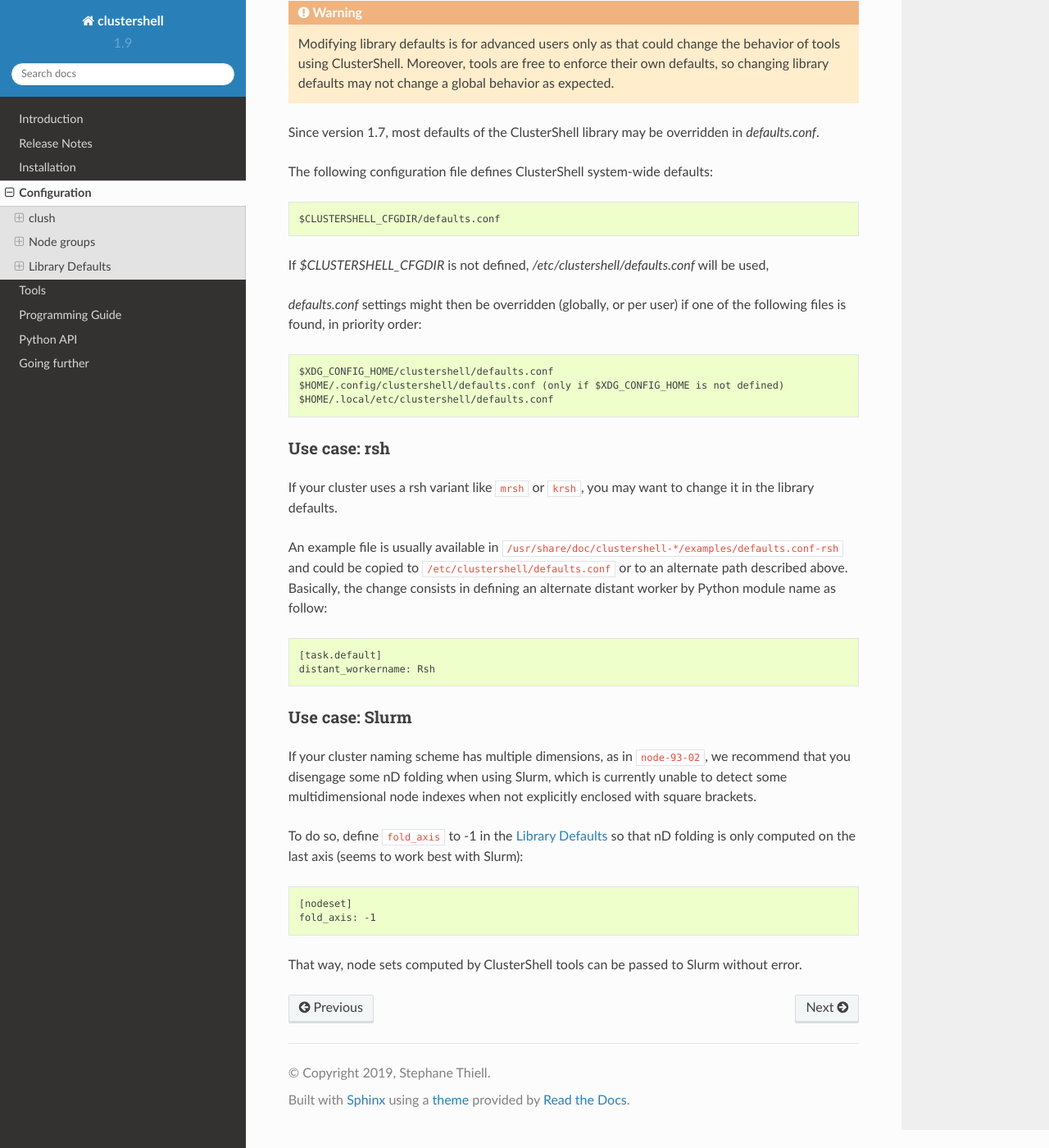
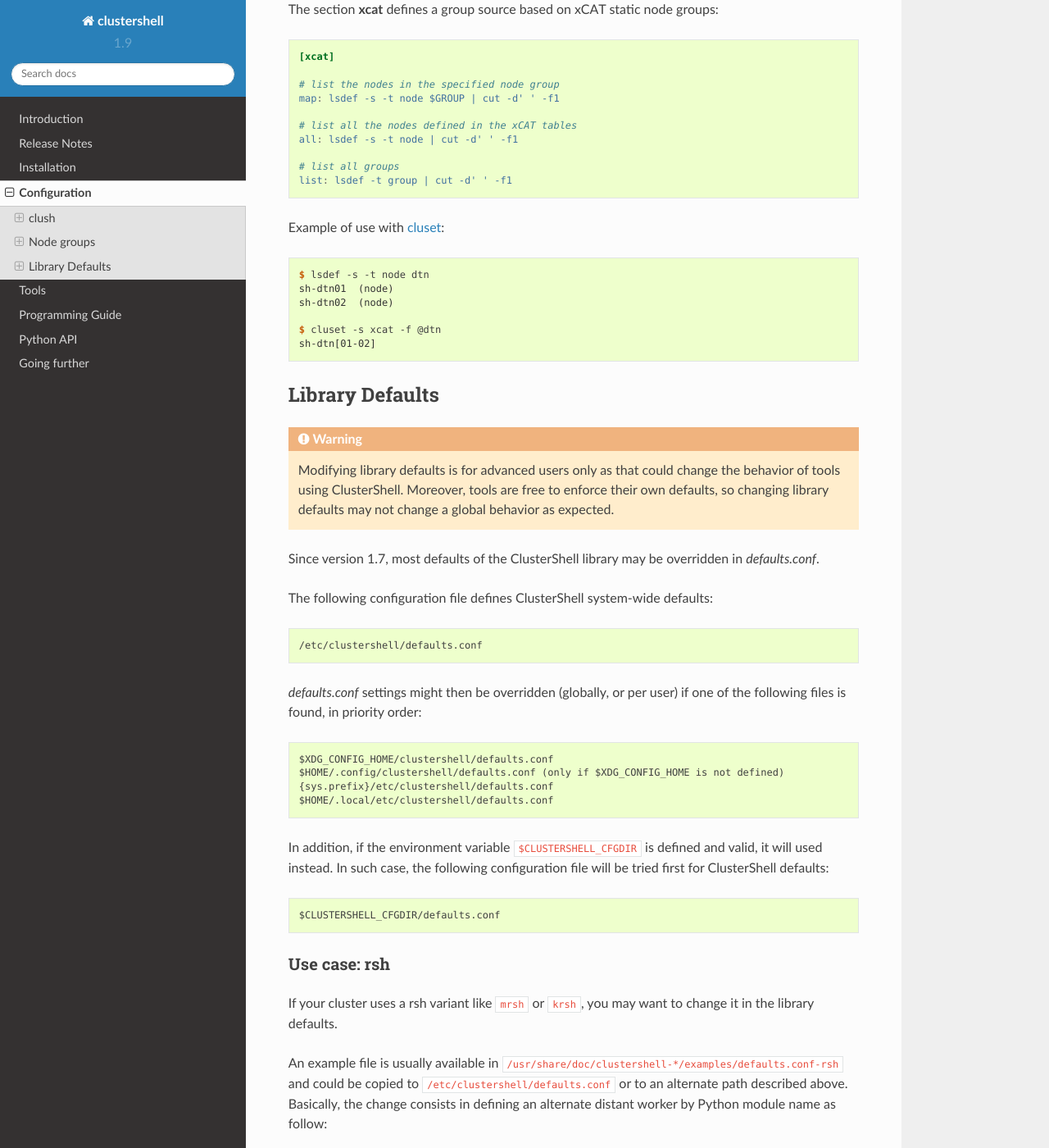
Before and after one commit to cea-hpc/clustershell, a Sphinx documentation site: the page built from doc/sphinx/config.rst, in a window 1280 px wide and 1400 px high, scrolled down 10224 px. Shown: the whole window at 82% size. Built offline with Sphinx 7.4.7 and the Read the Docs theme 2.0.0, drawn with Linux system fonts in a browser that asks for light colours; some of the changed text lies outside the part shown.

Commit message:
setup.py: improvements for pip install and venv (#510)
- remove root exception handling
- include man pages as data_files
- check for config files in sys.prefix/etc/clustershell
- if $CLUSTERSHELL_CFGDIR is defined, always try it first

This allows clustershell to be installed as user in a venv using pip
install or using pip install --user with man pages.

Root installation using pip is now discouraged. If done, /usr/local is
likely to be used as the install prefix.

Fixes #389.

```diff
--- a/doc/sphinx/config.rst
+++ b/doc/sphinx/config.rst
@@ -11,23 +11,30 @@
 clush.conf
 ^^^^^^^^^^
 
-The following configuration file defines global default values for
-several *clush* tool parameters::
+The following configuration file defines system-wide default values for
+several ``clush`` tool parameters::
+
+    /etc/clustershell/clush.conf
+
+``clush`` settings might then be overridden (globally, or per user) if one of
+the following files is found, in priority order::
+
+    $XDG_CONFIG_HOME/clustershell/clush.conf
+    $HOME/.config/clustershell/clush.conf (only if $XDG_CONFIG_HOME is not defined)
+    {sys.prefix}/etc/clustershell/clush.conf
+    $HOME/.local/etc/clustershell/clush.conf
+    $HOME/.clush.conf (deprecated, for 1.6 compatibility only)
+
+.. note:: The path using `sys.prefix`_ was added in version 1.9.1 and is
+   useful for Python virtual environments.
+
+In addition, if the environment variable ``$CLUSTERSHELL_CFGDIR`` is defined and
+valid, it will used instead. In such case, the following configuration file
+will be tried first for ``clush``::
 
     $CLUSTERSHELL_CFGDIR/clush.conf
 
-If *$CLUSTERSHELL_CFGDIR* is not defined, */etc/clustershell/clush.conf* will
-be used,
-
-*clush* settings might then be overridden (globally, or per user) if one of the
-following files is found, in priority order::
-
-    $XDG_CONFIG_HOME/clustershell/clush.conf
-    $HOME/.config/clustershell/clush.conf (only if $XDG_CONFIG_HOME is not defined)
-    $HOME/.local/etc/clustershell/clush.conf
-    $HOME/.clush.conf (deprecated, for 1.6 compatibility only)
-
-The following table describes available *clush* config file settings.
+The following table describes available ``clush`` config file settings.
 
 +-----------------+----------------------------------------------------+
 | Key             | Value                                              |
@@ -36,10 +43,10 @@
 |                 | number of *ssh(1)* allowed to run at the same      |
 |                 | time).                                             |
 +-----------------+----------------------------------------------------+
-| confdir         | Optional list of directory paths where *clush*     |
+| confdir         | Optional list of directory paths where ``clush``   |
 |                 | should look for **.conf** files which define       |
 |                 | :ref:`run modes <clushmode-config>` that can then  |
-|                 | be activated with `--mode`. All other  *clush*     |
+|                 | be activated with `--mode`. All other ``clush``    |
 |                 | config file settings defined in this table might   |
 |                 | be overriden in a run mode. Each mode section      |
 |                 | should have a name prefixed by "mode:" to clearly  |
@@ -80,25 +87,25 @@
 |                 | stderr, and cannot be modified.                    |
 +-----------------+----------------------------------------------------+
 | fd_max          | Maximum  number  of  open  file descriptors        |
-|                 | permitted per *clush* process (soft resource limit |
-|                 | for open files). This limit can never exceed the   |
-|                 | system (hard) limit. The *fd_max* (soft) and       |
+|                 | permitted per ``clush`` process (soft resource     |
+|                 | limit for open files). This limit can never exceed |
+|                 | the system (hard) limit. The *fd_max* (soft) and   |
 |                 | system (hard) limits should be high enough to      |
-|                 | run *clush*, although their values depend on       |
+|                 | run ``clush``, although their values depend on     |
 |                 | your fanout value.                                 |
 +-----------------+----------------------------------------------------+
 | history_size    | Set the maximum number of history entries saved in |
 |                 | the GNU readline history list. Negative values     |
 |                 | imply unlimited history file size.                 |
 +-----------------+----------------------------------------------------+
-| node_count      | Should *clush* display additional (node count)     |
+| node_count      | Should ``clush`` display additional (node count)   |
 |                 | information in buffer header? (yes/no)             |
 +-----------------+----------------------------------------------------+
-| maxrc           | Should *clush* return the largest of command       |
+| maxrc           | Should ``clush`` return the largest of command     |
 |                 | return codes? (yes/no)                             |
-|                 | If set to no (the default), *clush* exit status    |
+|                 | If set to no (the default), ``clush`` exit status  |
 |                 | gives no information about command return codes,   |
-|                 | but rather reports on *clush* execution itself     |
+|                 | but rather reports on ``clush`` execution itself   |
 |                 | (zero indicating a successful run).                |
 +-----------------+----------------------------------------------------+
 | password_prompt | Enable password prompt and password forwarding to  |
@@ -143,7 +150,7 @@
 Run modes
 ^^^^^^^^^
 
-Since version 1.9, *clush* has support for run modes, which are special
+Since version 1.9, ``clush`` has support for run modes, which are special
 :ref:`clush-config` settings with a given name. Two run modes are provided in
 example configuration files that can be copied and modified. They implement
 password-based authentication with *sshpass(1)* and support of interactive
@@ -152,7 +159,7 @@
 To use a run mode with ``clush --mode``, install a configuration file in one
 of :ref:`clush-config`'s ``confdir`` (usually ``clush.conf.d``).  Only
 configuration files ending in **.conf** are scanned. If the user running
-*clush* doesn't have read access to a configuration file, is it ignored.
+``clush`` doesn't have read access to a configuration file, it is ignored.
 When ``--mode`` is specified, you can display all available run modes for
 the current user by enabling debug mode (``-d``).
 
@@ -189,20 +196,27 @@
 obtain node groups configuration, ie. the way the library should access
 file-based or external node group **sources**.
 
-The following configuration file defines global default values for
+The following configuration file defines system-wide default values for
 *groups.conf*::
 
-    $CLUSTERSHELL_CFGDIR/groups.conf
-
-If *$CLUSTERSHELL_CFGDIR* is not defined, */etc/clustershell/groups.conf* will
-be used,
+    /etc/clustershell/groups.conf
 
 *groups.conf* settings might then be overridden (globally, or per user) if one
 of the following files is found, in priority order::
 
     $XDG_CONFIG_HOME/clustershell/groups.conf
     $HOME/.config/clustershell/groups.conf (only if $XDG_CONFIG_HOME is not defined)
+    {sys.prefix}/etc/clustershell/groups.conf
     $HOME/.local/etc/clustershell/groups.conf
+
+.. note:: The path using `sys.prefix`_ was added in version 1.9.1 and is
+   useful for Python virtual environments.
+
+In addition, if the environment variable ``$CLUSTERSHELL_CFGDIR`` is defined and
+valid, it will used instead. In such case, the following configuration file
+will be tried first for *groups.conf*::
+
+    $CLUSTERSHELL_CFGDIR/groups.conf
 
 This makes possible for an user to have its own *node groups* configuration.
 If no readable configuration file is found, group support will be disabled but
@@ -611,17 +625,21 @@
 
 The following configuration file defines ClusterShell system-wide defaults::
 
-    $CLUSTERSHELL_CFGDIR/defaults.conf
-
-If *$CLUSTERSHELL_CFGDIR* is not defined, */etc/clustershell/defaults.conf*
-will be used,
+    /etc/clustershell/defaults.conf
 
 *defaults.conf* settings might then be overridden (globally, or per user) if
 one of the following files is found, in priority order::
 
     $XDG_CONFIG_HOME/clustershell/defaults.conf
     $HOME/.config/clustershell/defaults.conf (only if $XDG_CONFIG_HOME is not defined)
+    {sys.prefix}/etc/clustershell/defaults.conf
     $HOME/.local/etc/clustershell/defaults.conf
+
+In addition, if the environment variable ``$CLUSTERSHELL_CFGDIR`` is defined and
+valid, it will used instead. In such case, the following configuration file
+will be tried first for ClusterShell defaults::
+
+    $CLUSTERSHELL_CFGDIR/defaults.conf
 
 Use case: rsh
 ^^^^^^^^^^^^^^
@@ -660,3 +678,4 @@
 
 .. _ConfigParser: http://docs.python.org/library/configparser.html
 .. _nodeset: https://xcat-docs.readthedocs.io/en/stable/guides/admin-guides/references/man8/nodeset.8.html
+.. _sys.prefix: https://docs.python.org/3/library/sys.html#sys.prefix
```
Also changed, not shown: doc/sphinx/install.rst (+27 -18 lines), setup.py (+11 -9 lines), 3 other files.
